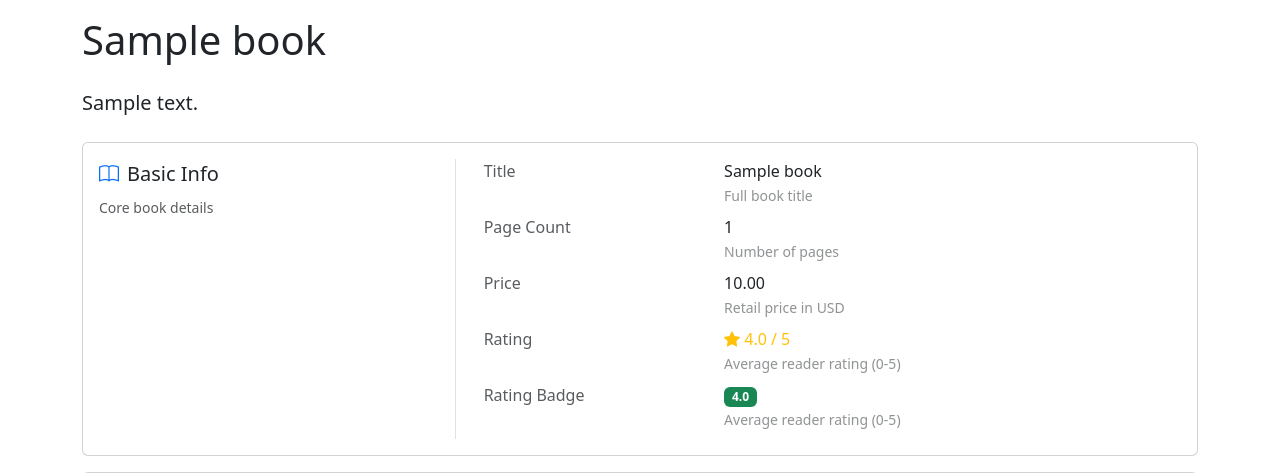
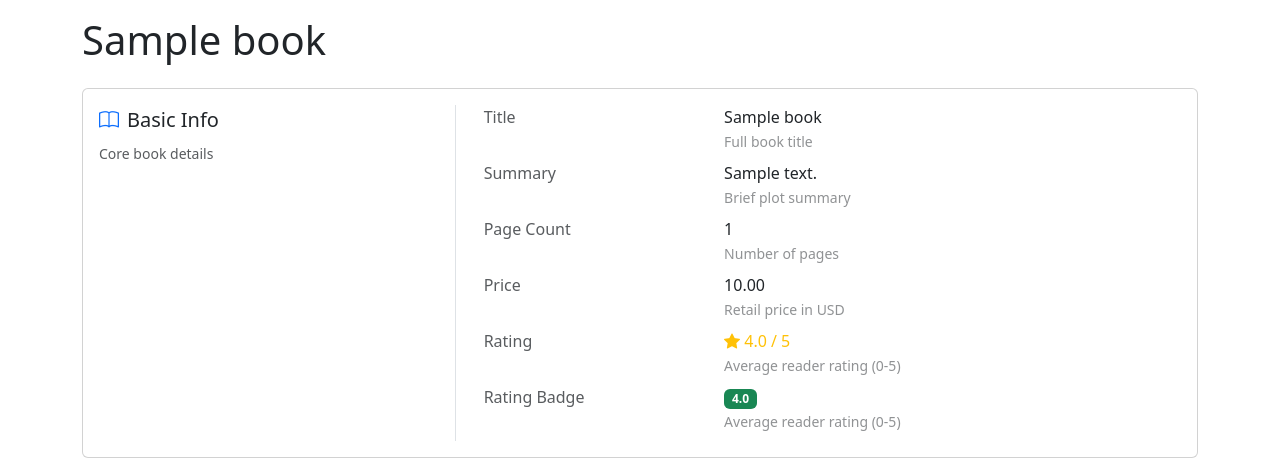
Before and after one commit to jacob-consulting/django-object-detail, a Django app: page /books/1/ in a window 1280 px wide. Shown: the part 104-577 px from the top of the page. Run offline with Django 4.2, Linux system fonts and the light colour scheme; tables that the repository leaves empty hold one stand-in row (values such as "Sample post"); parts of the project's set-up code (start-up, migrations or seed data) failed here and were passed over; some libraries are stand-ins or nearby versions.

Commit message:
Move book summary into Basic Info group with multiline fixture data

```diff
--- a/example/catalog/fixtures/catalog.json
+++ b/example/catalog/fixtures/catalog.json
@@ -144,7 +144,7 @@
         "pk": 1,
         "fields": {
             "title": "A Wizard of Earthsea",
-            "summary": "A young boy named Ged discovers he has great magical power and enters a school of wizardry. In his pride, he releases a terrible shadow into the world that he must confront.",
+            "summary": "A young boy named Ged discovers he has great magical power and enters a school of wizardry on the island of Roke.\n\nIn his pride and arrogance, he attempts a dangerous spell that releases a terrible shadow creature into the world — a nameless thing that hunts him across land and sea.\n\nDriven by fear, Ged flees from island to island, but the shadow follows relentlessly. Only when he turns to face it does he begin to understand its true nature.\n\nThe first book in the Earthsea cycle, this is a story about the cost of power, the importance of balance, and the journey toward self-knowledge.",
             "price": "14.99",
             "rating": 4.6,
             "pages": 183,
--- a/example/catalog/templates/catalog/book_detail.html
+++ b/example/catalog/templates/catalog/book_detail.html
@@ -14,10 +14,6 @@
 
 <h1 class="mb-4">{{ book.title }}</h1>
 
-{% if book.summary %}
-<p class="lead mb-4">{{ book.summary }}</p>
-{% endif %}
-
 {% render_object_detail book groups=object_detail_groups %}
 
 <a href="{% url 'book-list' %}" class="btn btn-outline-secondary mt-2">
--- a/example/catalog/views.py
+++ b/example/catalog/views.py
@@ -75,6 +75,7 @@ class BookDetailView(ObjectDetailMixin, DetailView):
             "description": "Core book details",
             "properties": [
                 "title",
+                "summary",
                 x("pages", title="Page Count"),
                 "price",
                 x("rating", template="catalog/star_rating.html"),
```
